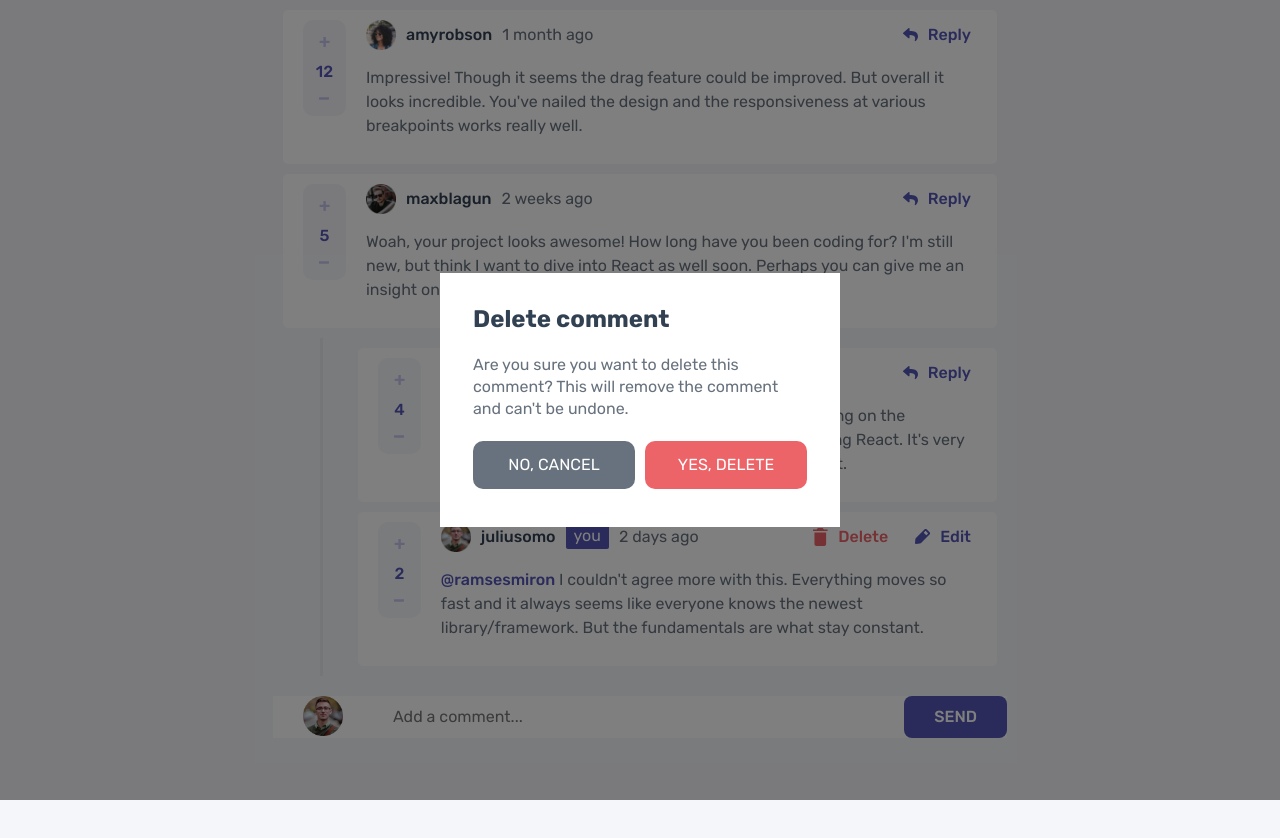
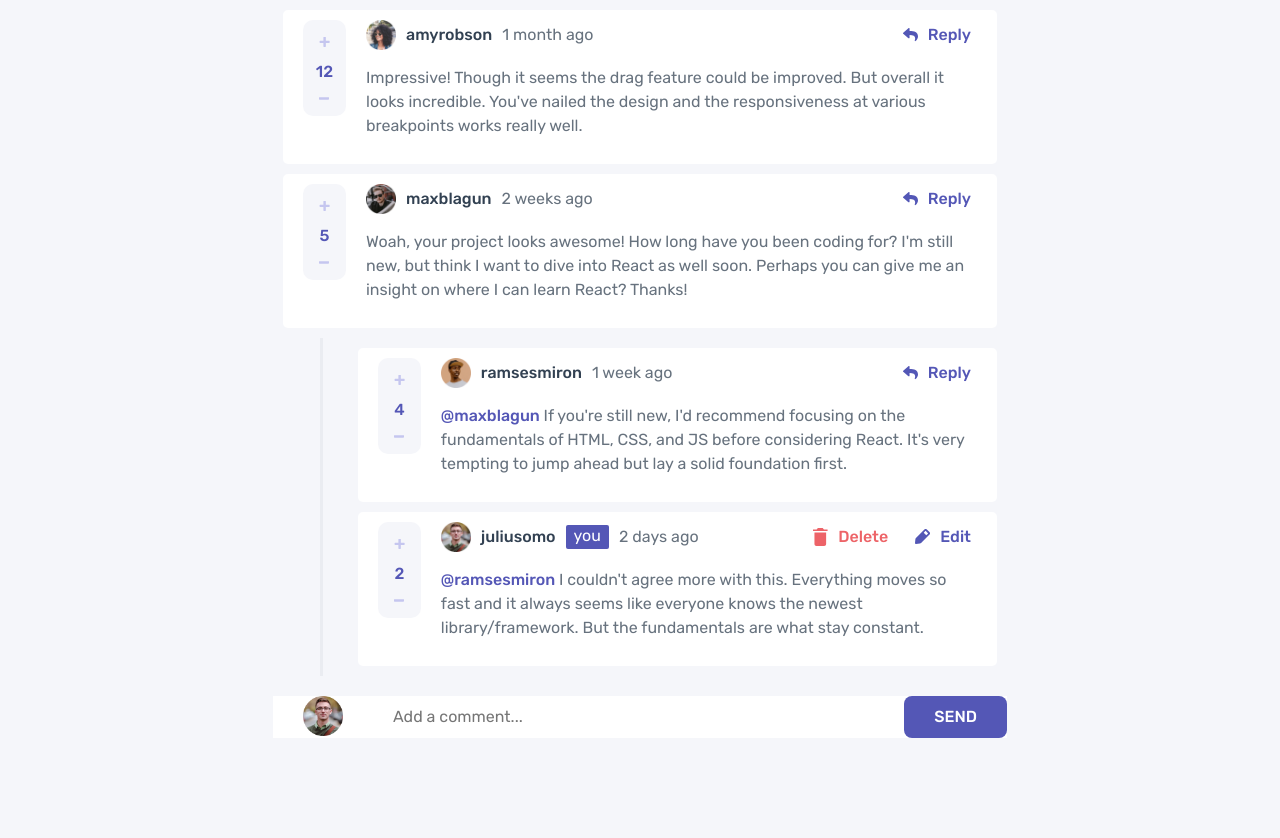
Before and after one commit to eyadfareh/interactive-comments-section, a React (Vite) app: page / in a window 1280 px wide. Shown: the top 838 px of the page. Built offline with nearby package versions, Linux system fonts and the light colour scheme.

Commit message:
adding hidden option to dialog

```diff
--- a/src/App.jsx
+++ b/src/App.jsx
@@ -88,7 +88,7 @@ function App() {
   }
   return (
     <div className="App">
-      <Dialog></Dialog>
+      <Dialog hidden={true}></Dialog>
       <Comments comments={commentsState} commentHandlar={dispatchComments} currentUser={currentUser} imageType={imageType}></Comments>
       <AddComment submitHandlar={addCommentHandlar} currentUser={currentUser} imageType={imageType}/>
     </div>
--- a/src/App.scss
+++ b/src/App.scss
@@ -191,6 +191,7 @@ body{
 		background-color: #fff;
 		width: 400px;
 		height: 254px;
+		border-radius: 10px;
 		padding: 33px;
 		.dialog-header{
 			color:$db;
@@ -213,7 +214,7 @@ body{
 				border-radius: 10px;
 				text-transform: uppercase;
 				&.cancel{
-					margin-right:10px;
+					margin-right:15px;
 					background-color: $gb;
 					color: $w;
 				}
--- a/src/components/Dialog.jsx
+++ b/src/components/Dialog.jsx
@@ -17,5 +17,8 @@ export default function Dialog(props){
       </div>
     </>
   );
-  return ReactDOM.createPortal(dialogContent, document.getElementById("dialog-container"))
+  if(props.hidden)
+    return <></>;
+  else
+    return ReactDOM.createPortal(dialogContent, document.getElementById("dialog-container"))
 }
```
